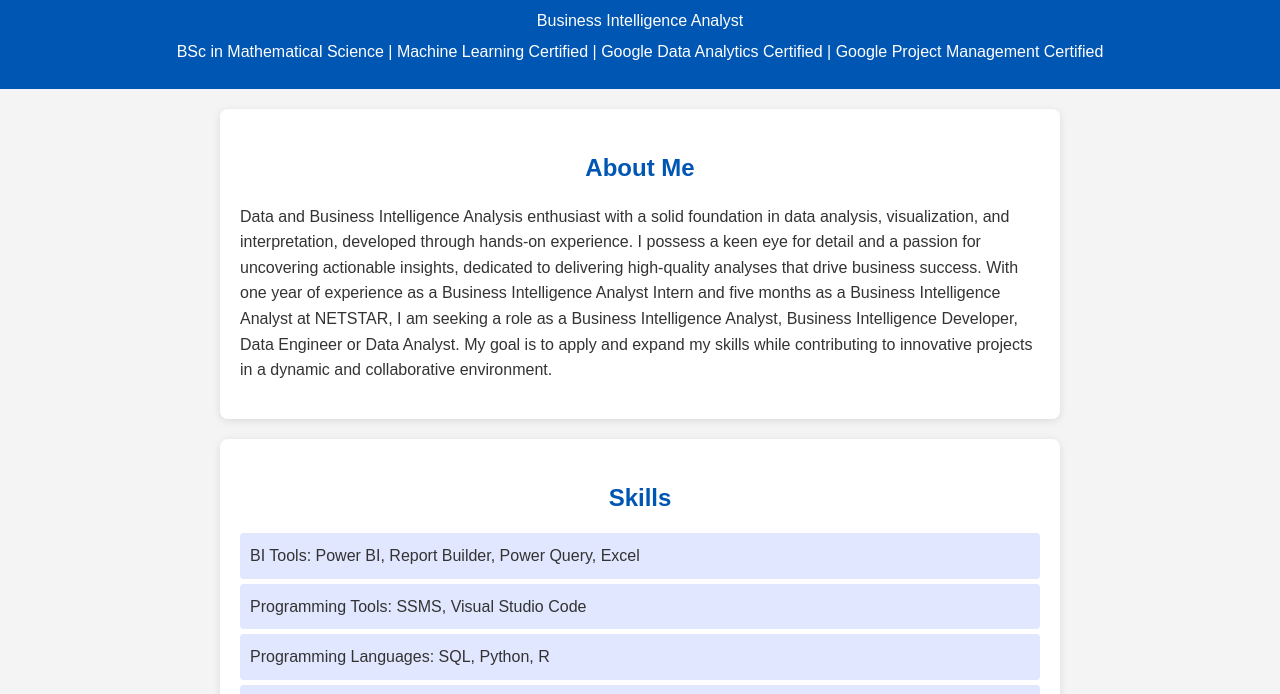
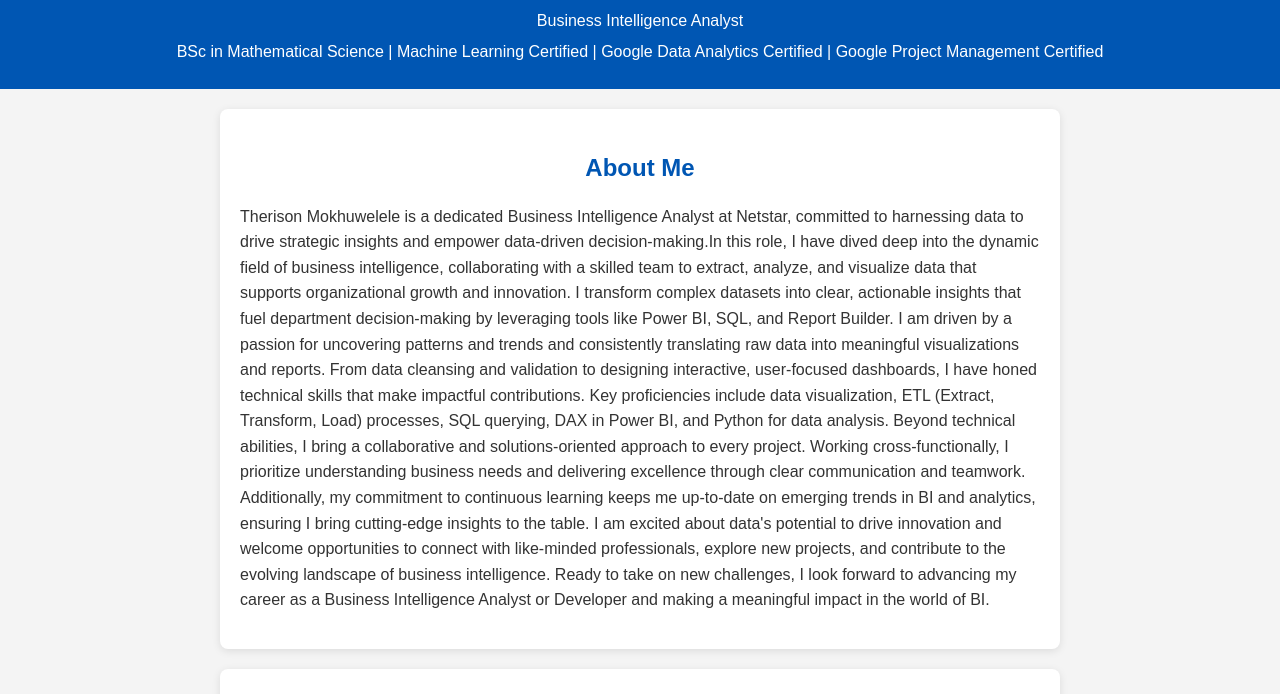
Before and after one commit to TherisonMokhuwelele/TherisonMokhuwelele.github.io, a plain HTML site: page index.html in a window 1280 px wide. Shown: the part 106-800 px from the top of the page. Drawn offline with Linux system fonts and the light colour scheme.

Commit message:
Update index.html

```diff
--- a/index.html
+++ b/index.html
@@ -20,14 +20,24 @@
     <section id="about">
         <h2>About Me</h2>
         <p>
-            Data and Business Intelligence Analysis enthusiast with a solid foundation in
-            data analysis, visualization, and interpretation, developed through hands-on experience.
-            I possess a keen eye for detail and a passion for uncovering actionable insights, dedicated to
-            delivering high-quality analyses that drive business success. With one year of experience as
-            a Business Intelligence Analyst Intern and five months as a Business Intelligence Analyst
-            at NETSTAR, I am seeking a role as a Business Intelligence Analyst, Business Intelligence Developer,
-            Data Engineer or Data Analyst. My goal is to apply and expand my skills while contributing to
-            innovative projects in a dynamic and collaborative environment.
+            Therison Mokhuwelele is a dedicated Business Intelligence Analyst at Netstar, committed to harnessing data to drive strategic
+            insights and empower data-driven decision-making.In this role, I have dived deep into the dynamic field of business intelligence,
+            collaborating with a skilled team to extract, analyze, and visualize data that supports organizational growth and innovation.
+
+            I transform complex datasets into clear, actionable insights that fuel department decision-making by leveraging tools like
+            Power BI, SQL, and Report Builder. I am driven by a passion for uncovering patterns and trends and consistently translating
+            raw data into meaningful visualizations and reports. From data cleansing and validation to designing interactive, user-focused
+            dashboards, I have honed technical skills that make impactful contributions. Key proficiencies include data visualization,
+            ETL (Extract, Transform, Load) processes, SQL querying, DAX in Power BI, and Python for data analysis.
+
+            Beyond technical abilities, I bring a collaborative and solutions-oriented approach to every project. Working cross-functionally,
+            I prioritize understanding business needs and delivering excellence through clear communication and teamwork. Additionally,
+            my commitment to continuous learning keeps me up-to-date on emerging trends in BI and analytics, ensuring I bring cutting-edge
+            insights to the table. I am excited about data's potential to drive innovation and welcome opportunities to connect with
+            like-minded professionals, explore new projects, and contribute to the evolving landscape of business intelligence.
+
+            Ready to take on new challenges, I look forward to advancing my career as a Business Intelligence Analyst or Developer and making
+            a meaningful impact in the world of BI.
         </p>
     </section>
 
@@ -127,7 +137,7 @@
         <div class="project">
             <h3>Project 2: PwC Switzerland Power BI Job Simulation on Forage</h3>
             <p>
-                I completed a job simulation where I strengthened my Power BI skills to understand clients and their data visualization needs better. Demonstrated expertise in data visualization by creating Power BI dashboards that effectively conveyed KPIs, showcasing the ability to respond to client requests with well-designed solutions.
+                Completed a job simulation where I strengthened my Power BI skills to better understand clients and their data visualization needs. Demonstrated expertise in data visualization through the creation of Power BI dashboards that effectively conveyed KPIs, showcasing the ability to respond to client requests with well-designed solutions.
             </p>
         </div>
     </section>
```
